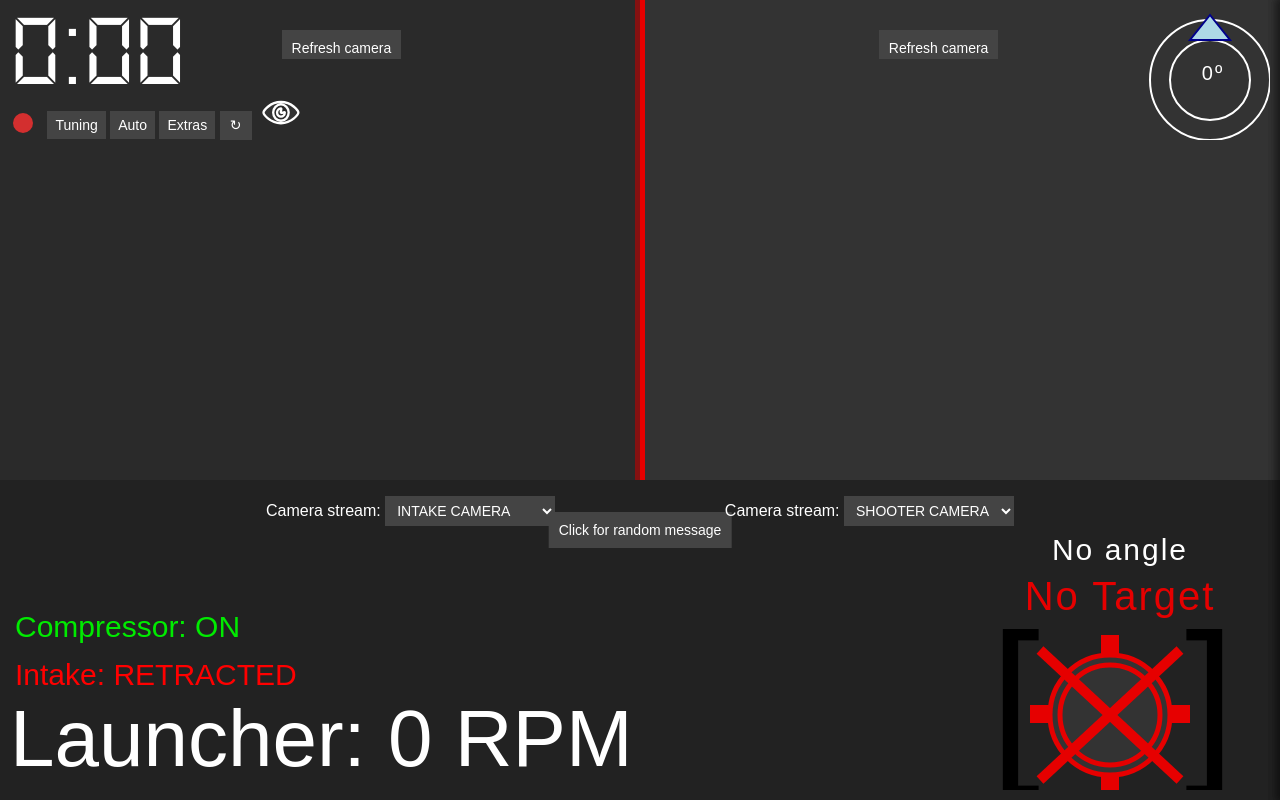
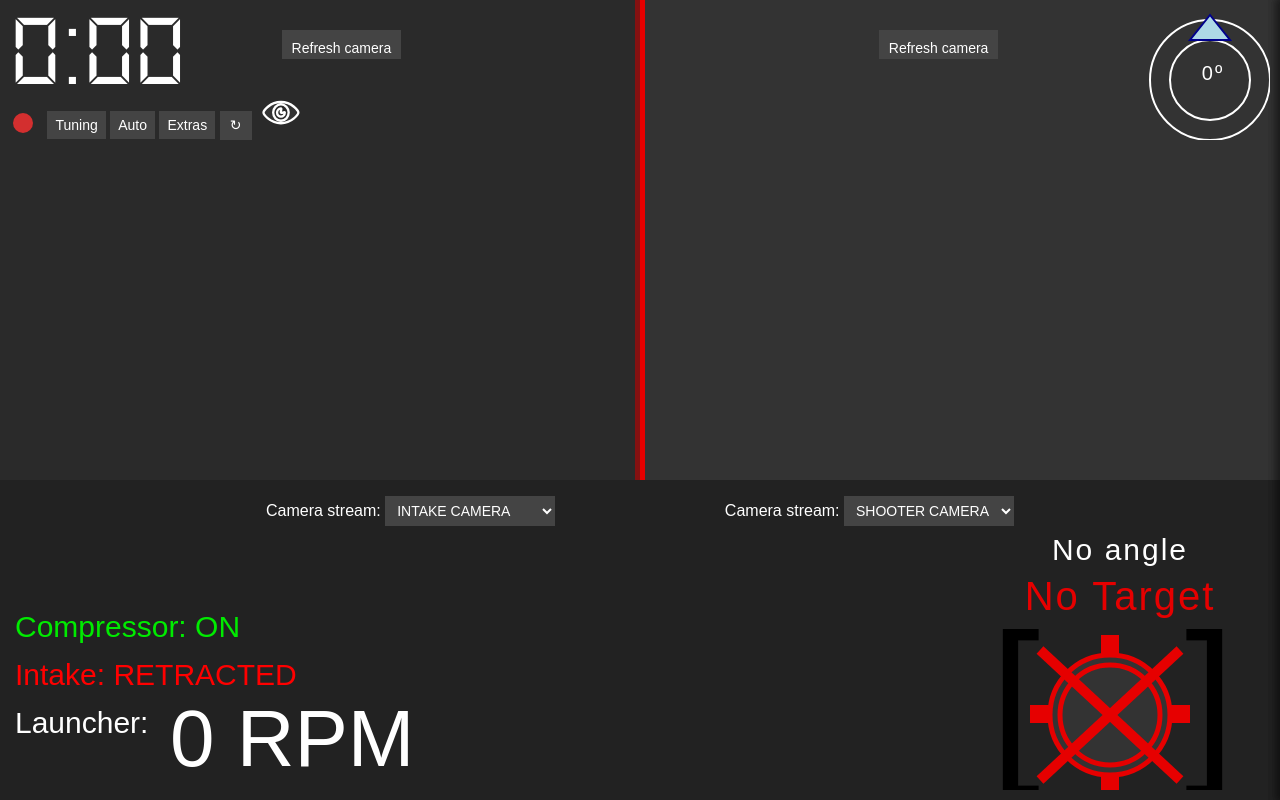
Before and after one commit to frc1418/2022-dashboard, an Electron app: page src/index.html in a window 1280 px wide. Drawn offline with Linux system fonts and the light colour scheme; no server answers.

Commit message:
change size of launcher label

```diff
--- a/src/css/ui.css
+++ b/src/css/ui.css
@@ -56,6 +56,7 @@ body > * {
     font-size: 10vh;
     position: absolute;
     bottom: 5px;
+    left: 160px;
 }
 
 #target-svg {
@@ -380,6 +381,12 @@ body.enabled > svg {
     color: rgb(0, 235, 0);
 }
 
+#label-launcher {
+    top: 87%;
+    left: 5px;
+    font-size: 30px;
+}
+
 .back-camera {
     opacity: 50%;
 }
--- a/src/index.html
+++ b/src/index.html
@@ -113,7 +113,8 @@
         </svg>
         <div id="vision-angle"></div>
     </article>
-    <div id="launcher-rpm">Launcher: 0 RPM</div>
+    <div id="launcher-rpm">0 RPM</div>
+    <p id="label-launcher">Launcher:</p>
     <p id="compressor-status">Compressor: ON</p>
     <p id="piston-status">Intake: RETRACTED</p>
     <!-- Gyroscope -->
@@ -144,9 +145,9 @@
         <line class="target-check" x1="100" y1="265" x2="130" y2="295"></line>
         <line class="target-check" x1="125" y1="295" x2="170" y2="225"></line>
     </svg>
-    <div id="message-text"></div>
+    <!-- <div id="message-text"></div> -->
     <!-- camera buttons and options below -->
-    <button id="message-button">Click for random message</button>
+    <!-- <button id="message-button">Click for random message</button> -->
     <button class="camera-refresh1" id="camera1-refresh">Refresh camera</button>
     <button class="camera-refresh2" id="camera2-refresh">Refresh camera</button>
     <div class="camera-options1">
--- a/src/ui.js
+++ b/src/ui.js
@@ -240,7 +240,7 @@ NetworkTables.addKeyListener('/components/launcher/filtered_rpm', (_, value, __)
 
     var target = NetworkTables.getValue('/components/launcher/target_rpm');
     var redDistance = 500;
-    launcherRPM.textContent = "Laucher: " + value + " RPM";
+    launcherRPM.textContent = value + " RPM";
 
     //sets text color to a color on an hsv gradient between red (0, 100, 90) and green (120, 100, 94)
     let [r, g, b] = sampleHSVGradient(target, redDistance, value)
```
Also changed, not shown: src/settings/window.json (line endings or trailing spaces).
